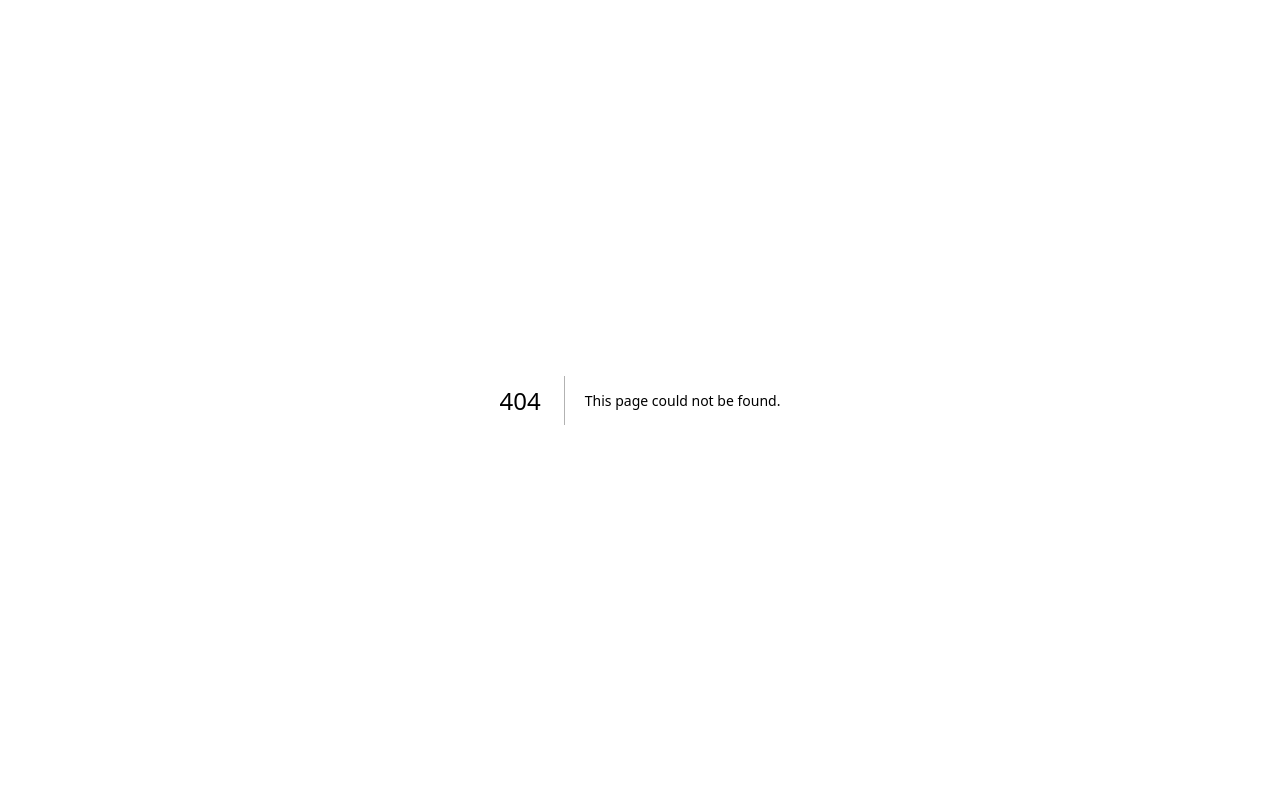
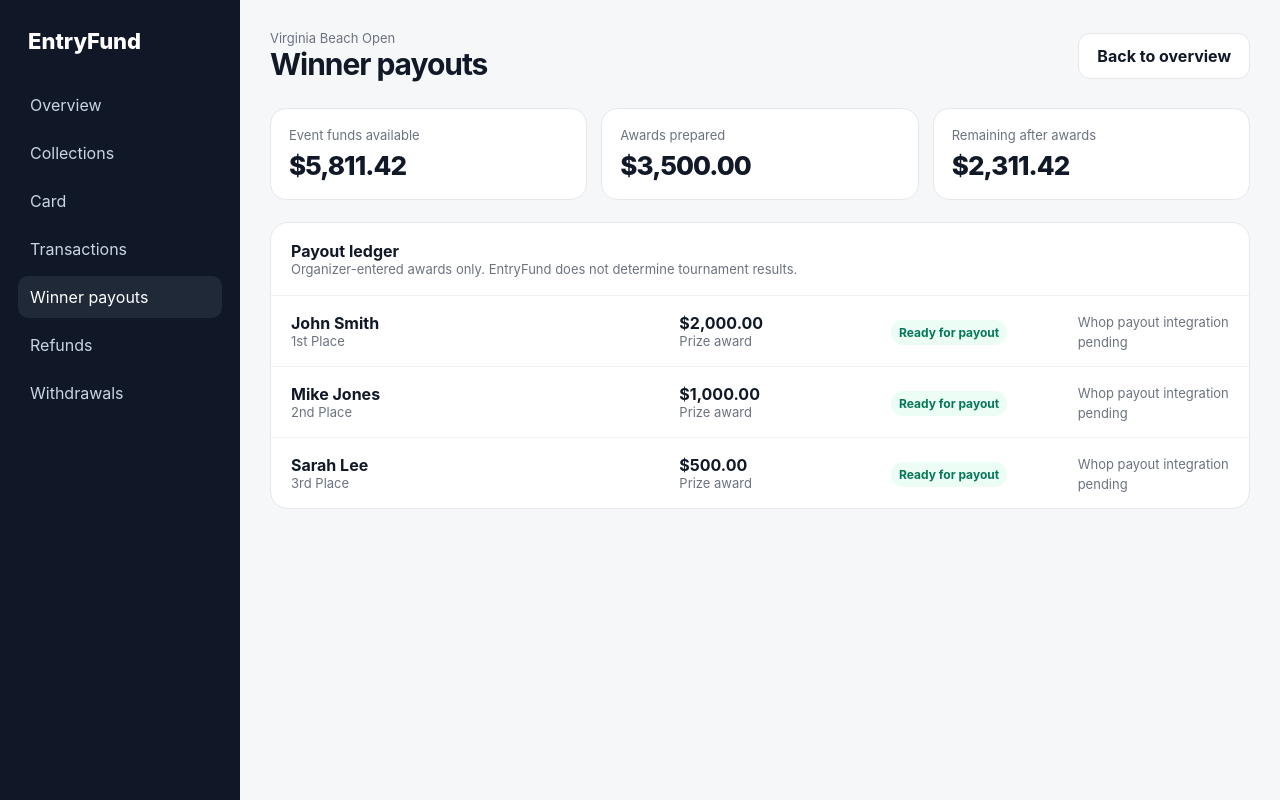
Before and after one commit to retroservices1121/Entryfund, a Next.js app: page /payouts in a window 1280 px wide. Before the commit this address had no page. Built offline with nearby package versions, Linux system fonts and the light colour scheme.

Commit message:
Add payout tracking page

```diff
--- /dev/null
+++ b/app/payouts/page.tsx
@@ -0,0 +1,56 @@
+import Link from "next/link";
+
+const awards = [
+  { recipient: "John Smith", reason: "1st Place", amount: "$2,000.00", status: "Ready for payout" },
+  { recipient: "Mike Jones", reason: "2nd Place", amount: "$1,000.00", status: "Ready for payout" },
+  { recipient: "Sarah Lee", reason: "3rd Place", amount: "$500.00", status: "Ready for payout" },
+];
+
+export default function PayoutsPage() {
+  return (
+    <div className="app">
+      <aside className="sidebar">
+        <div className="sidebrand">EntryFund</div>
+        <nav className="sidenav">
+          <Link href="/dashboard">Overview</Link>
+          <Link href="/events/new">Collections</Link>
+          <a href="#">Card</a>
+          <a href="#">Transactions</a>
+          <Link className="active" href="/payouts">Winner payouts</Link>
+          <a href="#">Refunds</a>
+          <a href="#">Withdrawals</a>
+        </nav>
+      </aside>
+      <main className="main">
+        <div className="topbar">
+          <div>
+            <div className="muted small">Virginia Beach Open</div>
+            <h1>Winner payouts</h1>
+          </div>
+          <Link className="btn btn-soft" href="/dashboard">Back to overview</Link>
+        </div>
+        <section className="cards" style={{gridTemplateColumns:"repeat(3,1fr)"}}>
+          <div className="stat"><div className="muted small">Event funds available</div><div className="value">$5,811.42</div></div>
+          <div className="stat"><div className="muted small">Awards prepared</div><div className="value">$3,500.00</div></div>
+          <div className="stat"><div className="muted small">Remaining after awards</div><div className="value">$2,311.42</div></div>
+        </section>
+        <section className="table-card">
+          <div className="card-head">
+            <div>
+              <strong>Payout ledger</strong>
+              <div className="muted small">Organizer-entered awards only. EntryFund does not determine tournament results.</div>
+            </div>
+          </div>
+          {awards.map((award) => (
+            <div className="table-row" key={award.recipient}>
+              <div><strong>{award.recipient}</strong><div className="muted small">{award.reason}</div></div>
+              <div><strong>{award.amount}</strong><div className="muted small">Prize award</div></div>
+              <div><span className="pill">{award.status}</span></div>
+              <div><span className="muted small">Whop payout integration pending</span></div>
+            </div>
+          ))}
+        </section>
+      </main>
+    </div>
+  );
+}
```
